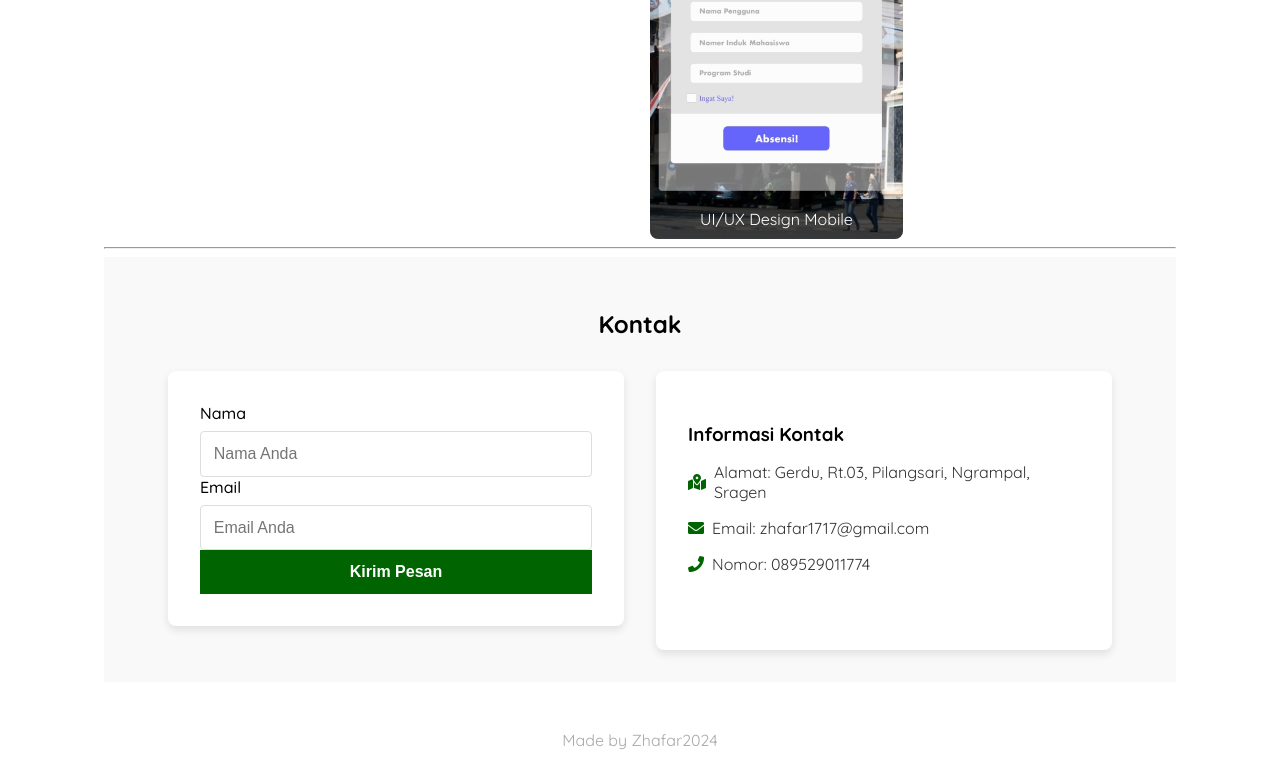
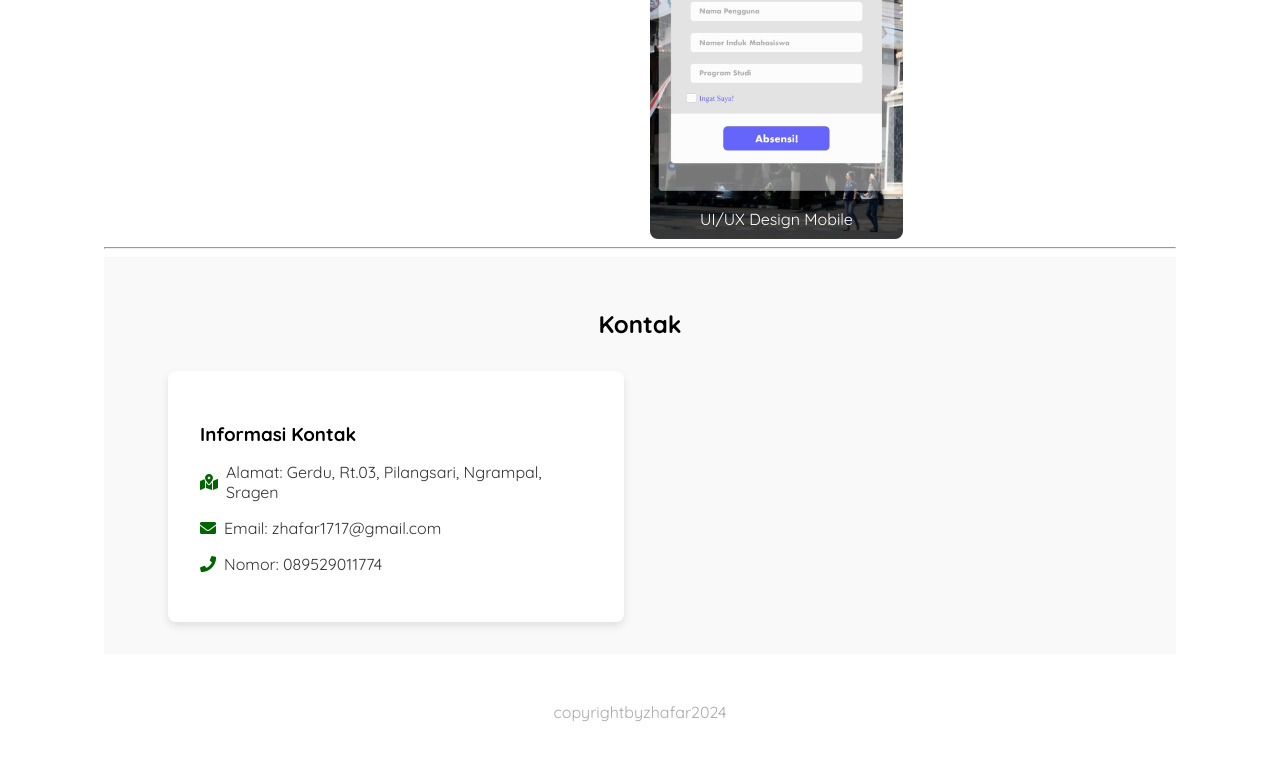
Before and after one commit to Alifzhafar/Web_Porto_Dicoding, a plain HTML site: page index.html in a window 1280 px wide. Shown: the part 2020-2786 px from the top of the page. After the commit the page ends 2758 px from the top, so only its background shows below. Drawn offline with Linux system fonts and the light colour scheme.

Commit message:
Update index.html

```diff
--- a/index.html
+++ b/index.html
@@ -183,43 +183,24 @@
                         </div>
                     </div>
                 </div>
-
         </div>
         </section>
         <hr>
         <section id="kontak" class="kontak-section">
             <h1 class="bab">Kontak</h1>
             <div class="kontak-container">
-                <div class="kontak-form">
-                    <form action="#" method="post">
-                        <div class="form-group">
-                            <label for="name">Nama</label>
-                            <input type="text" id="name" name="name" placeholder="Nama Anda" required>
-                        </div>
-                        <div class="form-group">
-                            <label for="email">Email</label>
-                            <input type="text" id="email" name="email" placeholder="Email Anda" required>
-                        </div>
-                        <button type="submit">Kirim Pesan</button>
-                    </form>
-                </div>
-
                 <div class="kontak-info">
                     <h3>Informasi Kontak</h3>
                     <p><i class="fas fa-map-marked-alt"></i>Alamat: Gerdu, Rt.03, Pilangsari, Ngrampal, Sragen</p>
                     <p><i class="fas fa-envelope"></i>Email: zhafar1717@gmail.com</p>
                     <p><i class="fas fa-phone"></i>Nomor: 089529011774</p>
                 </div>
-
             </div>
         </section>
-
-
     </main>
-
     <footer>
         <div>
-            <p>Made by Zhafar2024</p>
+            <p>copyrightbyzhafar2024</p>
         </div>
     </footer>
 </body>
```
